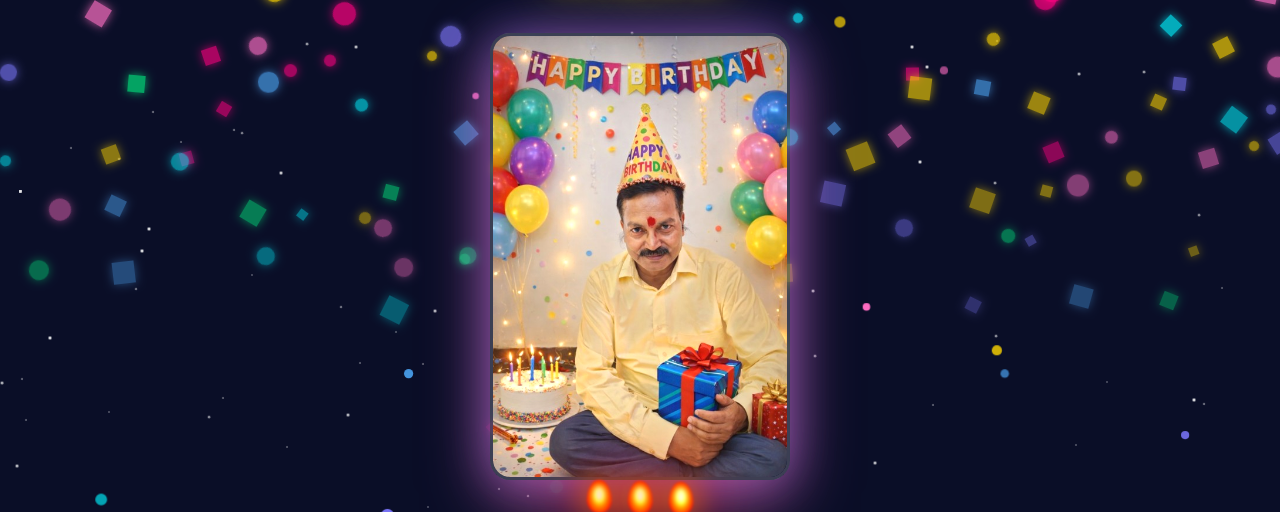
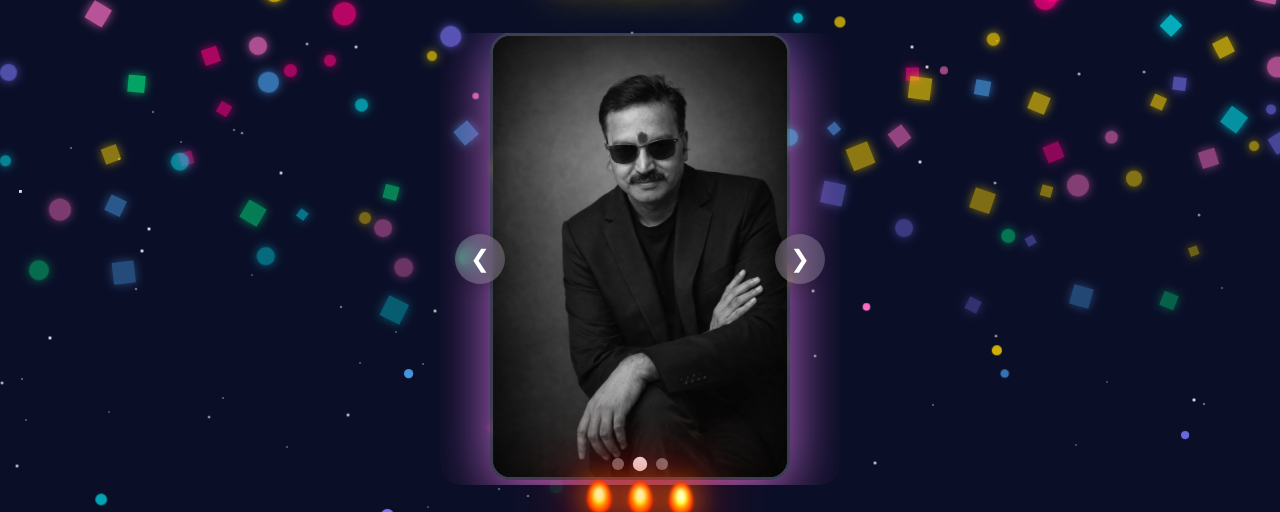
Before and after one commit to 13anubhav/happy-birthday-papa-2026, a plain HTML site: page index.html in a window 1280 px wide. Shown: the part 211-723 px from the top of the page. Drawn offline with Linux system fonts and the light colour scheme; animation ran at ten frames a second.

Commit message:
Initial commit to Add code

```diff
--- a/index.html
+++ b/index.html
@@ -57,7 +57,26 @@ Suno Ji
         <div class="subtitle">✨ PAPA ✨</div>
 
         <div class="birthday-name">
-            <img src="Papa.jpg" alt="Papa" class="papa-image">
+            <div class="carousel-container">
+                <div class="carousel">
+                    <div class="carousel-slide active">
+                        <img src="Papa.jpg" alt="Papa" class="papa-image">
+                    </div>
+                    <div class="carousel-slide">
+                        <img src="papa-black-white.jpg" alt="Papa Black & White" class="papa-image">
+                    </div>
+                    <div class="carousel-slide">
+                        <img src="papa-blue-color.jpg" alt="Papa Blue Color" class="papa-image">
+                    </div>
+                </div>
+                <button class="carousel-btn prev" id="prevBtn">&#10094;</button>
+                <button class="carousel-btn next" id="nextBtn">&#10095;</button>
+                <div class="carousel-indicators">
+                    <span class="indicator active" data-slide="0"></span>
+                    <span class="indicator" data-slide="1"></span>
+                    <span class="indicator" data-slide="2"></span>
+                </div>
+            </div>
         </div>
 
         <div class="cake-scene">
--- a/script.js
+++ b/script.js
@@ -121,6 +121,72 @@ function celebrate() {
     }, 3000);
 }
 
+// Carousel functionality
+let currentSlide = 0;
+const slides = document.querySelectorAll('.carousel-slide');
+const indicators = document.querySelectorAll('.indicator');
+const prevBtn = document.getElementById('prevBtn');
+const nextBtn = document.getElementById('nextBtn');
+
+function updateCarousel() {
+    // Update slides
+    slides.forEach((slide, index) => {
+        if (index === currentSlide) {
+            slide.classList.add('active');
+        } else {
+            slide.classList.remove('active');
+        }
+    });
+
+    // Update indicators
+    indicators.forEach((indicator, index) => {
+        if (index === currentSlide) {
+            indicator.classList.add('active');
+        } else {
+            indicator.classList.remove('active');
+        }
+    });
+
+    // Move carousel
+    const carousel = document.querySelector('.carousel');
+    carousel.style.transform = `translateX(-${currentSlide * 33.333}%)`;
+}
+
+function nextSlide() {
+    currentSlide = (currentSlide + 1) % slides.length;
+    updateCarousel();
+}
+
+function prevSlide() {
+    currentSlide = (currentSlide - 1 + slides.length) % slides.length;
+    updateCarousel();
+}
+
+function goToSlide(slideIndex) {
+    currentSlide = slideIndex;
+    updateCarousel();
+}
+
+// Event listeners
+if (nextBtn && prevBtn) {
+    nextBtn.addEventListener('click', nextSlide);
+    prevBtn.addEventListener('click', prevSlide);
+}
+
+if (indicators.length > 0) {
+    indicators.forEach((indicator, index) => {
+        indicator.addEventListener('click', () => goToSlide(index));
+    });
+}
+
+// Auto-play carousel
+setInterval(() => {
+    nextSlide();
+}, 4000); // Change slide every 4 seconds
+
+// Initial setup
+updateCarousel();
+
 // Initial confetti burst
 setTimeout(() => {
     createMassiveConfetti();
--- a/style.css
+++ b/style.css
@@ -361,6 +361,87 @@ h1 {
     box-shadow: 0 20px 70px rgba(255, 110, 196, 0.6), 0 0 50px rgba(120, 115, 245, 0.5);
 }
 
+/* Carousel Styles */
+.carousel-container {
+    position: relative;
+    width: 100%;
+    max-width: 400px;
+    margin: 0 auto;
+    overflow: hidden;
+    border-radius: 20px;
+}
+
+.carousel {
+    display: flex;
+    transition: transform 0.5s ease-in-out;
+    width: 300%;
+}
+
+.carousel-slide {
+    flex: 0 0 33.333%;
+    opacity: 0;
+    transform: scale(0.8);
+    transition: all 0.5s ease;
+}
+
+.carousel-slide.active {
+    opacity: 1;
+    transform: scale(1);
+}
+
+.carousel-btn {
+    position: absolute;
+    top: 50%;
+    transform: translateY(-50%);
+    background: rgba(255, 255, 255, 0.2);
+    border: none;
+    color: white;
+    font-size: 24px;
+    width: 50px;
+    height: 50px;
+    border-radius: 50%;
+    cursor: pointer;
+    transition: all 0.3s ease;
+    backdrop-filter: blur(10px);
+    box-shadow: 0 4px 15px rgba(0, 0, 0, 0.2);
+}
+
+.carousel-btn:hover {
+    background: rgba(255, 255, 255, 0.3);
+    transform: translateY(-50%) scale(1.1);
+}
+
+.carousel-btn.prev {
+    left: 15px;
+}
+
+.carousel-btn.next {
+    right: 15px;
+}
+
+.carousel-indicators {
+    position: absolute;
+    bottom: 15px;
+    left: 50%;
+    transform: translateX(-50%);
+    display: flex;
+    gap: 10px;
+}
+
+.indicator {
+    width: 12px;
+    height: 12px;
+    border-radius: 50%;
+    background: rgba(255, 255, 255, 0.4);
+    cursor: pointer;
+    transition: all 0.3s ease;
+}
+
+.indicator.active {
+    background: rgba(255, 255, 255, 0.9);
+    transform: scale(1.2);
+}
+
 @keyframes nameFade {
     from { opacity: 0; transform: translateY(20px); }
     to { opacity: 1; transform: translateY(0); }
@@ -469,6 +550,24 @@ footer p {
     .candle { width: 14px; height: 60px; }
     .cake-platform { width: 320px; }
 
+    .carousel-container {
+        max-width: 300px;
+    }
+
+    .carousel-btn {
+        width: 40px;
+        height: 40px;
+        font-size: 18px;
+    }
+
+    .carousel-btn.prev {
+        left: 10px;
+    }
+
+    .carousel-btn.next {
+        right: 10px;
+    }
+
     footer {
         padding: 12px;
         font-size: 12px;
```
Also changed, not shown: papa-black-white.jpg (added), papa-blue-color.jpg (added).
